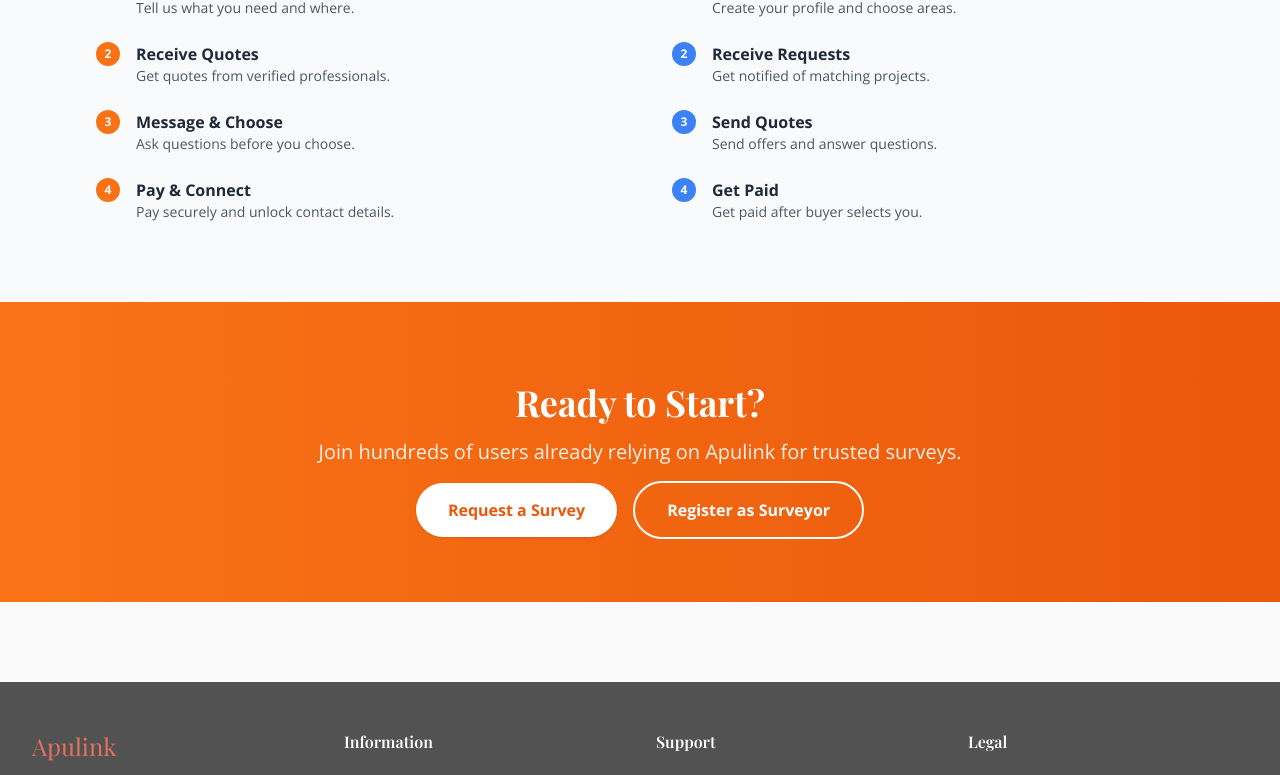
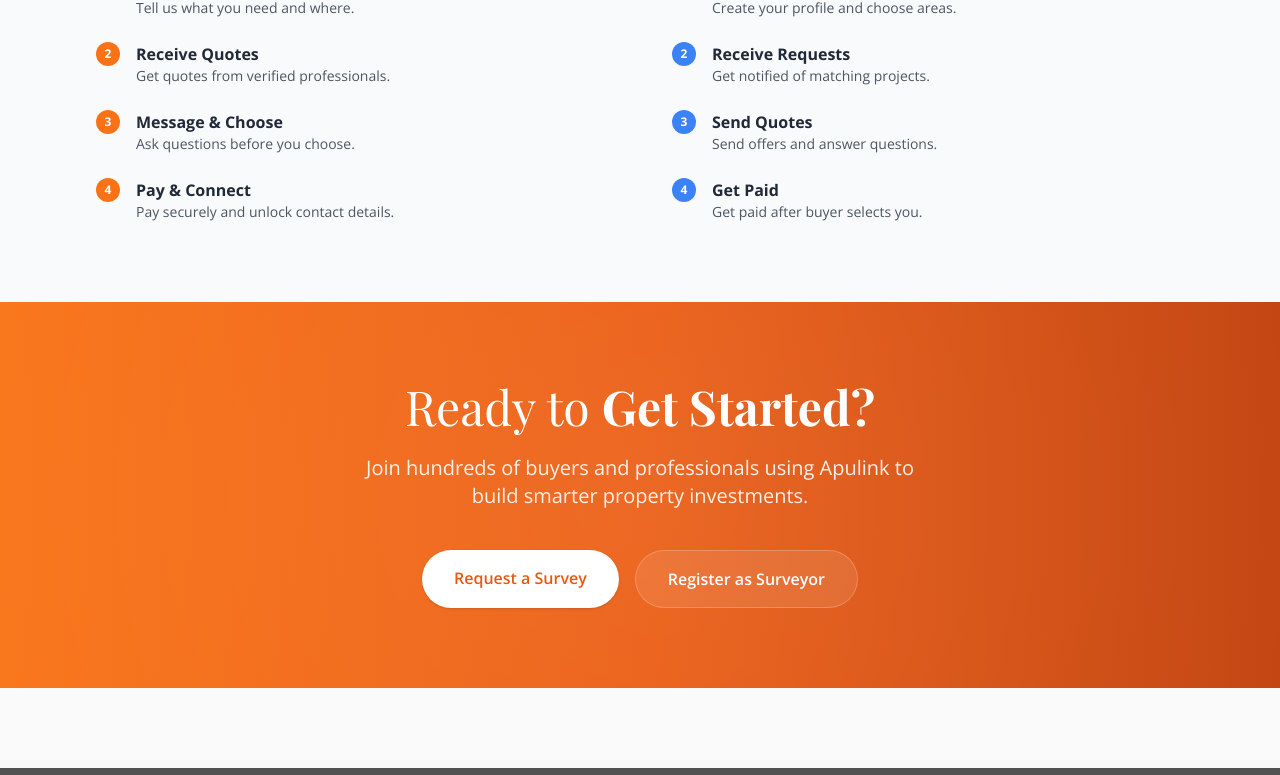
Before and after one commit to Geppix140269/PropertyProsDB, a Next.js app: page / in a window 1280 px wide. Shown: the part 1905-2680 px from the top of the page. Built offline with nearby package versions, Linux system fonts and the light colour scheme; a web font is replaced by a local one.

Commit message:
Update CTASection.tsx

```diff
--- a/app/components/home/CTASection.tsx
+++ b/app/components/home/CTASection.tsx
@@ -1,36 +1,55 @@
 // components/home/CTASection.tsx
 'use client'
 
-import { useLanguage } from '@/app/providers/language-provider'
+import { motion } from 'framer-motion'
 import Link from 'next/link'
 
 export default function CTASection() {
-  const { t } = useLanguage()
+  return (
+    <section className="relative overflow-hidden bg-gradient-to-r from-orange-500 via-orange-600 to-orange-700 text-white py-20 px-6">
+      <div className="absolute -top-1/2 -right-1/2 w-[200%] h-[200%] bg-[radial-gradient(circle,rgba(255,255,255,0.1)_0%,transparent_70%)] animate-spin-slow" />
 
-  return (
-    <section className="py-20 bg-gradient-to-r from-orange-500 to-orange-600 text-white text-center">
-      <div className="max-w-4xl mx-auto px-4">
-        <h2 className="text-4xl font-bold mb-4">
-          {t('Ready to Start?', 'Pronto per Iniziare?')}
-        </h2>
-        <p className="text-xl mb-8 opacity-90">
-          {t(
-            'Join hundreds of users already relying on Apulink for trusted surveys.',
-            'Unisciti a centinaia di utenti che si affidano ad Apulink per perizie sicure.'
-          )}
-        </p>
-        <div className="flex flex-col sm:flex-row gap-4 justify-center">
-          <Link href="/survey/request">
-            <span className="bg-white text-orange-600 font-bold px-8 py-4 rounded-full shadow hover:bg-gray-100 transition cursor-pointer">
-              {t('Request a Survey', 'Richiedi una Perizia')}
-            </span>
+      <div className="relative max-w-3xl mx-auto text-center z-10">
+        <motion.h2
+          initial={{ opacity: 0, y: 40 }}
+          whileInView={{ opacity: 1, y: 0 }}
+          transition={{ duration: 0.8 }}
+          viewport={{ once: true }}
+          className="text-4xl sm:text-5xl font-light mb-6"
+        >
+          Ready to <strong className="font-bold">Get Started?</strong>
+        </motion.h2>
+
+        <motion.p
+          initial={{ opacity: 0, y: 20 }}
+          whileInView={{ opacity: 1, y: 0 }}
+          transition={{ delay: 0.2, duration: 0.8 }}
+          viewport={{ once: true }}
+          className="text-lg sm:text-xl text-white/90 max-w-xl mx-auto mb-10"
+        >
+          Join hundreds of buyers and professionals using Apulink to build smarter property investments.
+        </motion.p>
+
+        <motion.div
+          initial={{ opacity: 0, y: 10 }}
+          whileInView={{ opacity: 1, y: 0 }}
+          transition={{ delay: 0.4, duration: 0.8 }}
+          viewport={{ once: true }}
+          className="flex flex-col sm:flex-row justify-center gap-4"
+        >
+          <Link
+            href="/survey/request"
+            className="bg-white text-orange-600 font-semibold px-8 py-4 rounded-full shadow hover:scale-105 transition"
+          >
+            Request a Survey
           </Link>
-          <Link href="/surveyor/register">
-            <span className="border-2 border-white text-white font-bold px-8 py-4 rounded-full hover:bg-white/10 transition cursor-pointer">
-              {t('Register as Surveyor', 'Registrati come Geometra')}
-            </span>
+          <Link
+            href="/surveyor/register"
+            className="bg-white/10 text-white border border-white/20 px-8 py-4 rounded-full font-semibold hover:bg-white/20 transition"
+          >
+            Register as Surveyor
           </Link>
-        </div>
+        </motion.div>
       </div>
     </section>
   )
```
